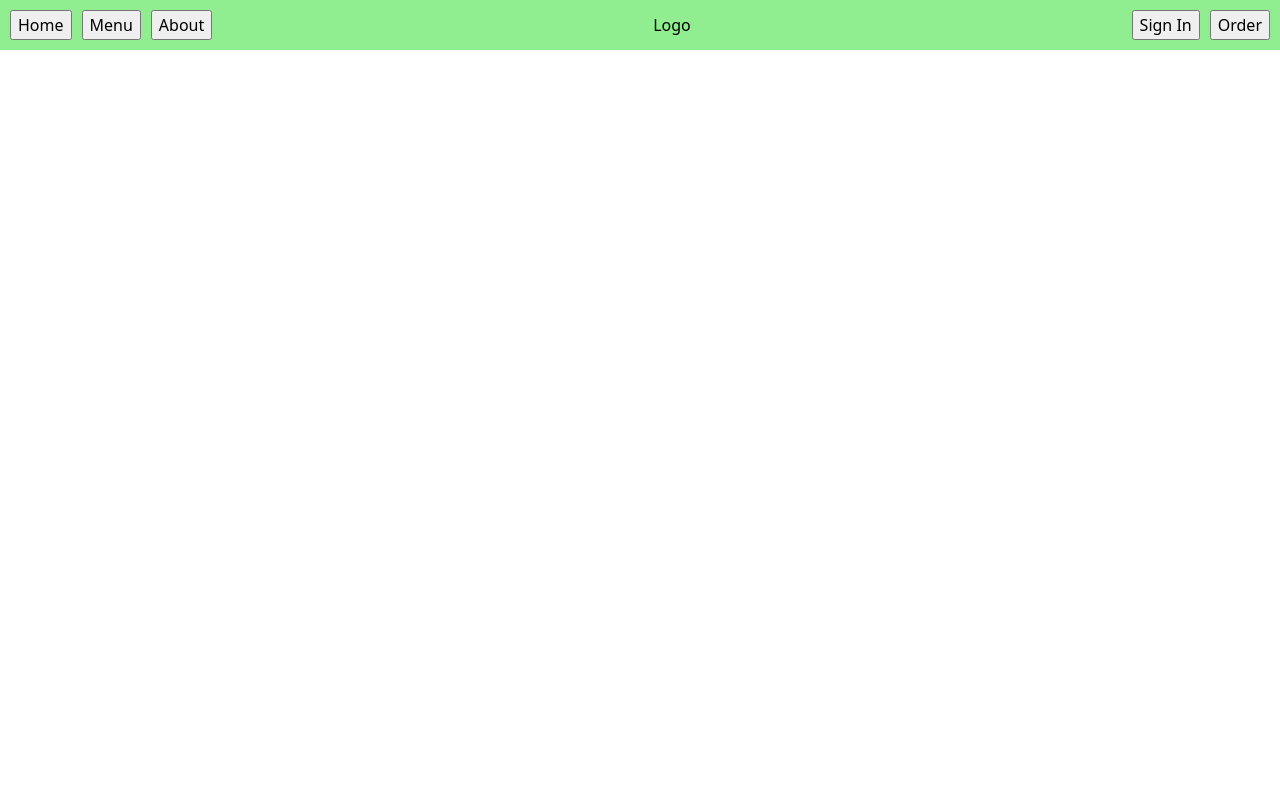
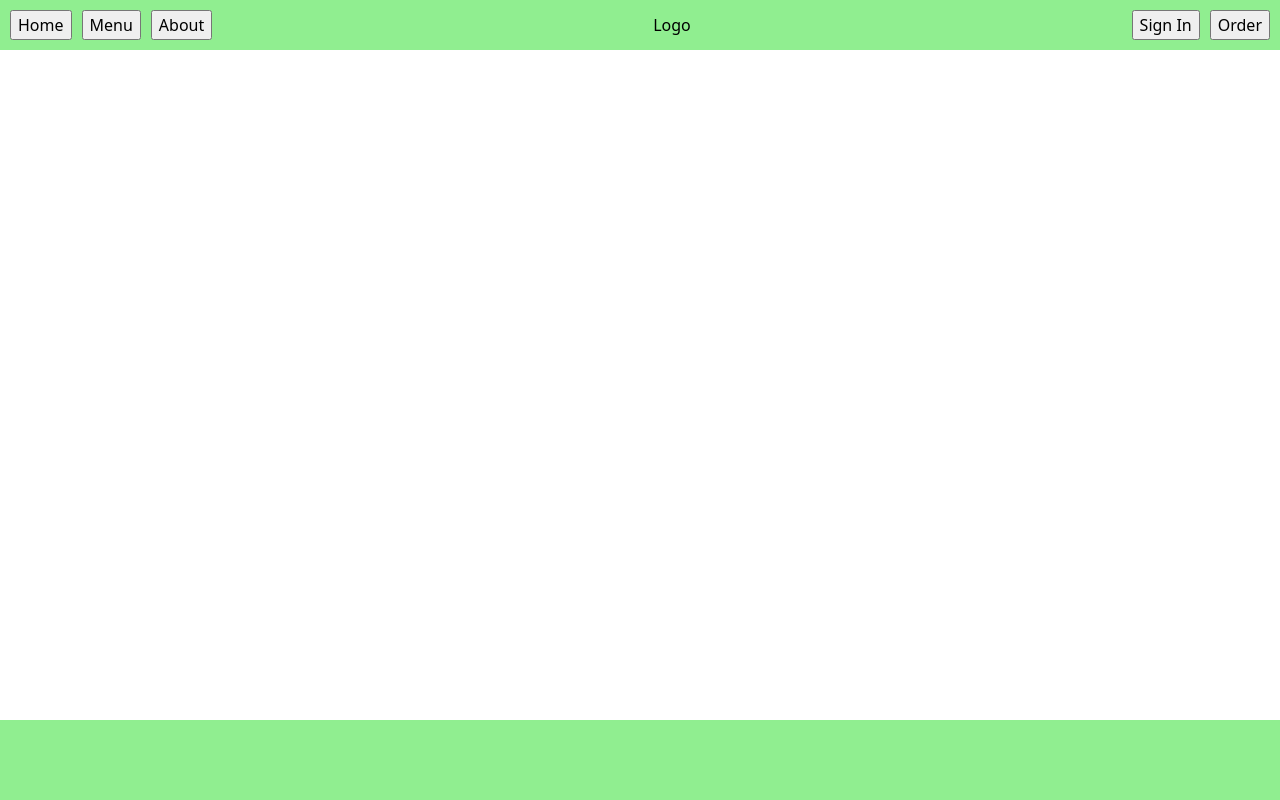
Before and after one commit to Coste-stack/Restaurant-Page, a website built with webpack: page src/index.html in a window 1280 px wide. Built offline with nearby package versions, Linux system fonts and the light colour scheme.

Commit message:
added a footer and comments

```diff
--- /dev/null
+++ b/src/footer.js
@@ -0,0 +1,5 @@
+export function createFooter(){
+    const footer = document.createElement('footer');
+
+    return footer;
+}
--- a/src/index.js
+++ b/src/index.js
@@ -1,7 +1,9 @@
 import './reset.css'
 import './style.css';
 import { createHeader } from './header';
+import { createFooter } from './footer';
 
 const body = document.querySelector('body');
 
 body.appendChild(createHeader());
+body.appendChild(createFooter());
--- a/src/style.css
+++ b/src/style.css
@@ -1,9 +1,24 @@
+/*set placeholder values and colors*/
+header, footer {
+    background-color: lightgreen;
+    width: 100vw;
+}
+/*set the positions of header and footer*/
 header {
-    background-color: lightgreen;
+    position: sticky;
+    top: 0;
+}
+footer {
+    position: absolute;
+    bottom: 0;
+    height: 10vh;
+}
+
+/*align header items*/
+header {
     display: flex;
     justify-content: space-between;
 }
-
 nav {
     display: flex;
     align-items: center;
```
